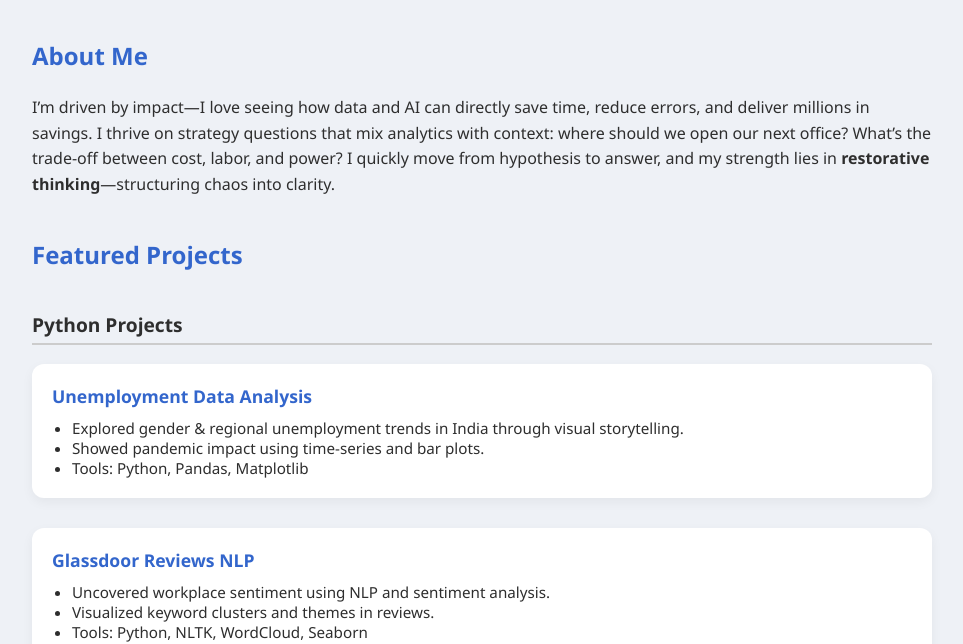
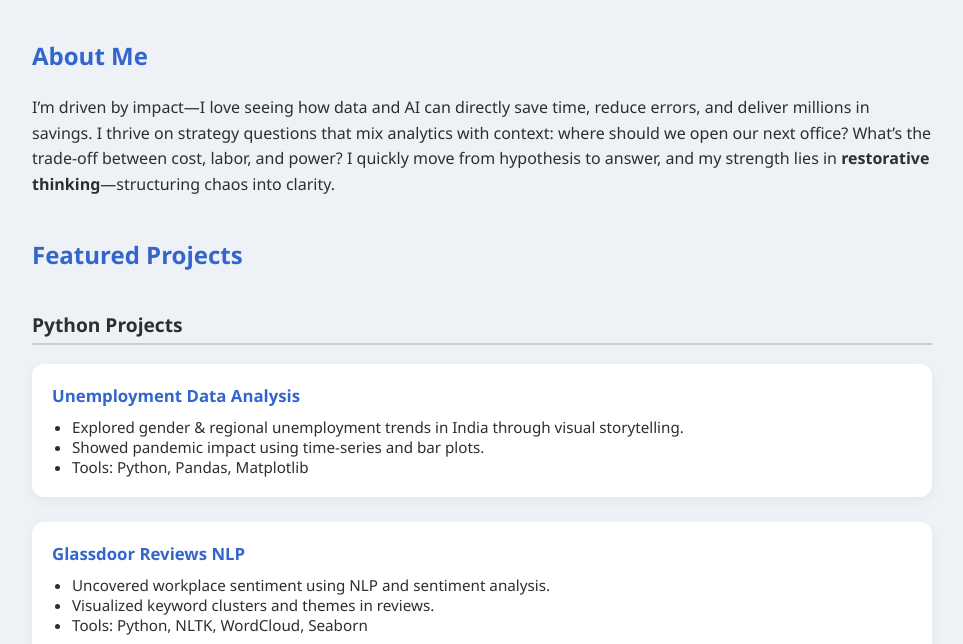
Before and after one commit to anjalirawal/anjalirawal.github.io, a plain HTML site: page index.html in a window 1280 px wide. Shown: the part 189-833 px from the top of the page, without its empty margins (158-1121 px from the left). Drawn offline with Linux system fonts and the light colour scheme.

Commit message:
Update index.html

```diff
--- a/index.html
+++ b/index.html
@@ -28,6 +28,13 @@
       color: var(--accent);
     }
 
+    h3 {
+      font-size: 1.2rem;
+      margin-top: 40px;
+      border-bottom: 2px solid #ccc;
+      padding-bottom: 5px;
+    }
+
     .header, .section {
       margin-bottom: 40px;
     }
@@ -48,13 +55,12 @@
       border-radius: 12px;
       box-shadow: 0 4px 12px rgba(0, 0, 0, 0.05);
       padding: 20px;
-      margin-bottom: 30px;
+      margin-bottom: 25px;
     }
 
     .project-details h4 {
       margin: 0 0 10px 0;
-      font-size: 1.1rem;
-      color: var(--accent);
+      font-size: 1.05rem;
     }
 
     .project-details ul {
@@ -76,13 +82,6 @@
     .about, .values {
       line-height: 1.6;
       font-size: 1rem;
-    }
-
-    h3 {
-      margin-top: 40px;
-      font-size: 1.2rem;
-      border-bottom: 2px solid #ccc;
-      padding-bottom: 5px;
     }
 
     footer {
@@ -190,7 +189,6 @@
         </ul>
       </div>
     </div>
-
   </section>
 
   <section class="section values">
```
